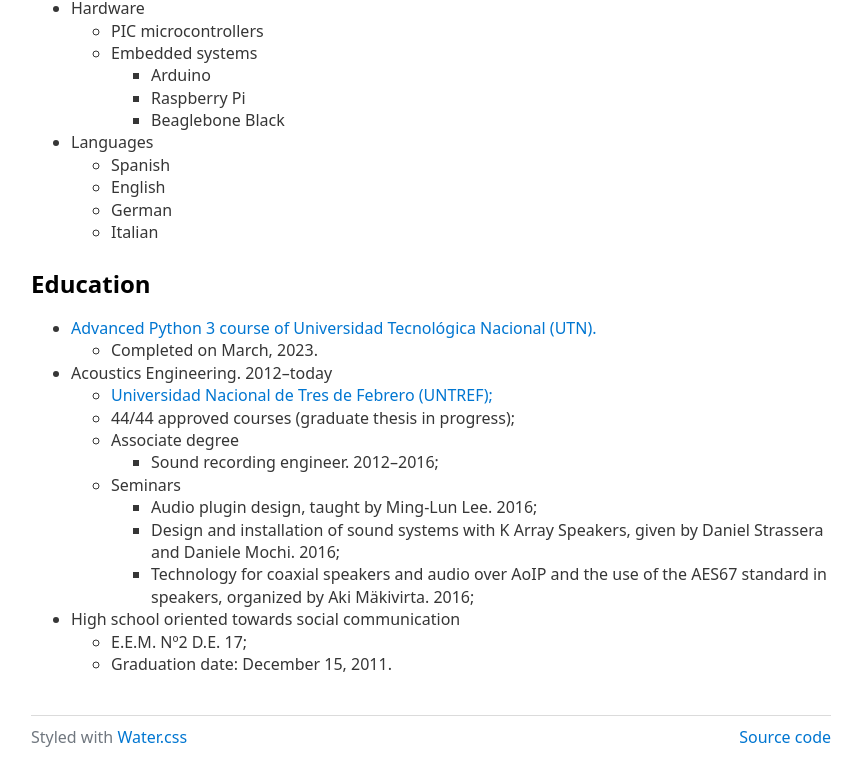
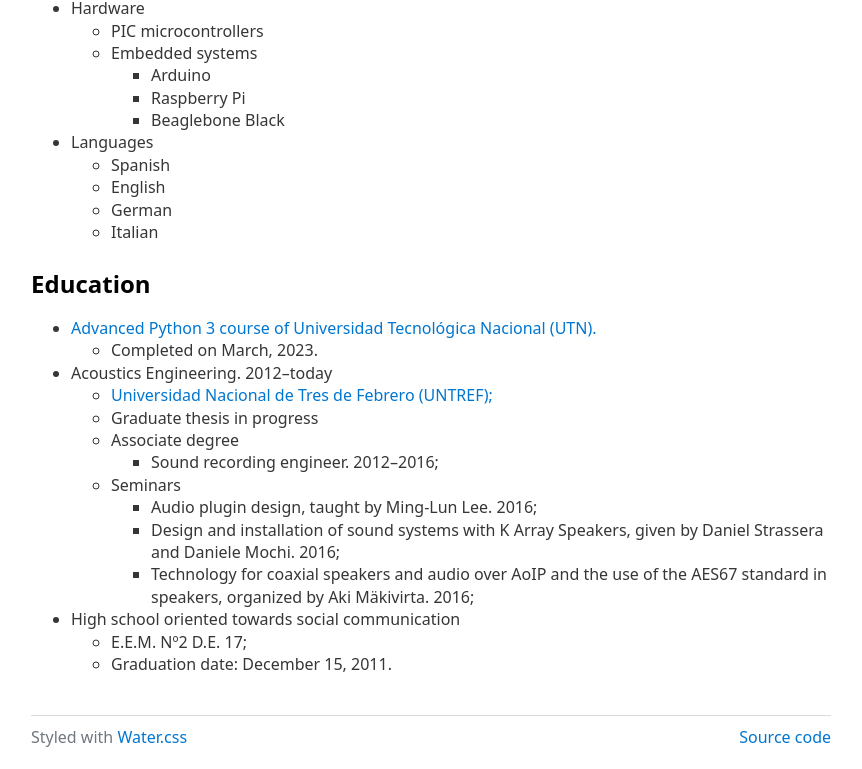
Before and after one commit to fbosio/fbosio.github.io, a plain HTML site: page index.html in a window 1280 px wide. Shown: the part 1423-2192 px from the top of the page, without its empty margins (209-1071 px from the left). Drawn offline with Linux system fonts and the light colour scheme.

Commit message:
Remove number of approved university courses

```diff
--- a/index.html
+++ b/index.html
@@ -149,7 +149,7 @@
                 Acoustics Engineering. 2012&ndash;today
                 <ul>
                     <li><a href="https://www.untref.edu.ar/">Universidad Nacional de Tres de Febrero (UNTREF);</a></li>
-                    <li>44/44 approved courses (graduate thesis in progress);</li>
+                    <li>Graduate thesis in progress</li>
                     <li>
                         Associate degree
                         <ul>
```
